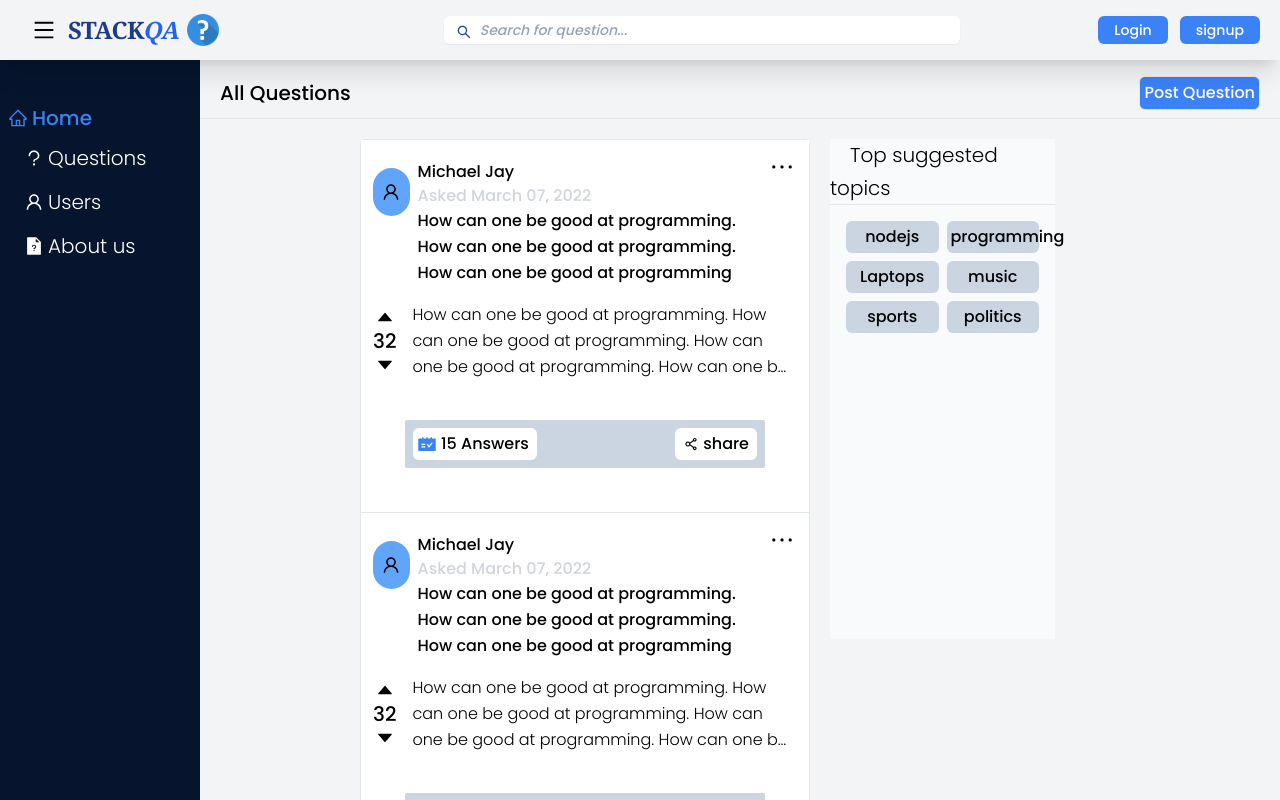
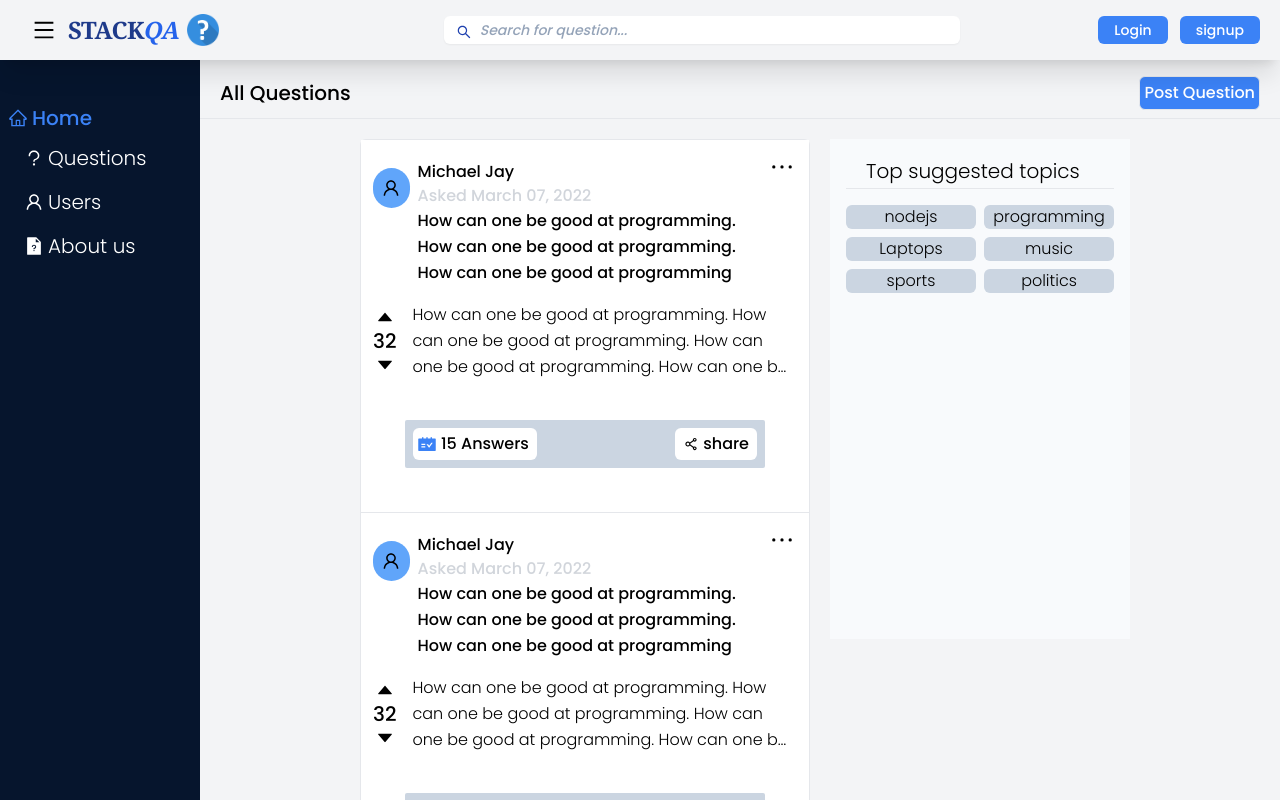
Before and after one commit to THE-Jitu-Assignments-Repo/week-9, a React (Vite) app in the folder stackqa/: page /question in a window 1280 px wide. Shown: the top 800 px of the page. Built offline with nearby package versions, Linux system fonts and the light colour scheme.

Commit message:
Added styling to the suggested topis to avoid overflowing out

```diff
--- a/stackqa/src/components/cards/questionCard/QuestionArticle.jsx
+++ b/stackqa/src/components/cards/questionCard/QuestionArticle.jsx
@@ -21,7 +21,7 @@ function QuestionArticle() {
   return (
     <article className="border-b h-auto grid-col-1 grid-flow-row items-center from-sky-200 bg-white p-3">
       <div className="flex flex-row">
-        <div className="rounded-full bg-blue-400 w-12 h-12  mt-4 flex items-center justify-center">
+        <div className="rounded-full bg-blue-400 w-12 h-10  mt-4 flex items-center justify-center">
           <AiOutlineUser size={20} />
         </div>
         <div className="p-2 justify-between flex-grow flex-wrap">
--- a/stackqa/src/pages/questions/Questions.jsx
+++ b/stackqa/src/pages/questions/Questions.jsx
@@ -40,12 +40,12 @@ function Questions() {
           <QuestionArticle />
           <QuestionArticle />
         </section>
-        <section className="w-1/2 mt-5 bg-slate-50 h-[500px] mb-10">
+        <section className="w-[300px] p-4 mt-5 bg-slate-50 h-[500px] mb-10">
           <div className="text-xl font-extralight">
             <span className="leading-relaxed pl-5">Top suggested topics</span>
           </div>
-          <div className="grid border-t h-auto grid-rows-3 grid-cols-2 gap-2 p-4">
-            {options?.map(opt=><button className="text-black  bg-slate-300 p-1 rounded-md outline-none hover:bg-blue-200 hover:text-white">{opt.value}</button>)}
+          <div className="grid border-t h-auto grid-rows-3 grid-cols-2 gap-2 pt-4">
+            {options?.map(opt=><button className="text-black  font-extralight  bg-slate-300 pr-1 pl-1 rounded-md outline-none hover:bg-blue-200 hover:text-white">{opt.value}</button>)}
           </div>
         </section>
       </div>
```
